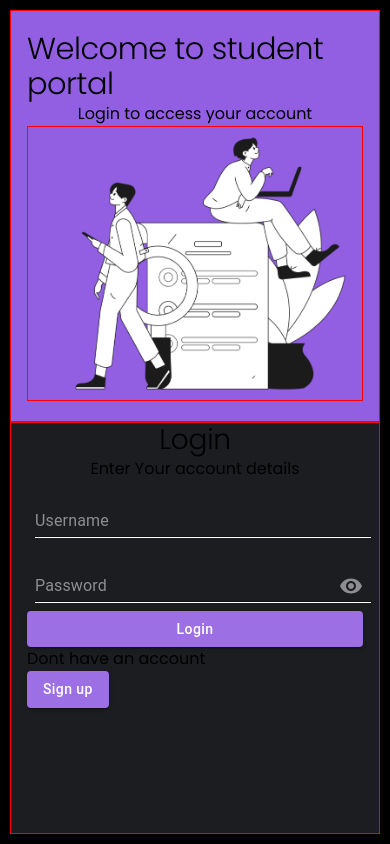
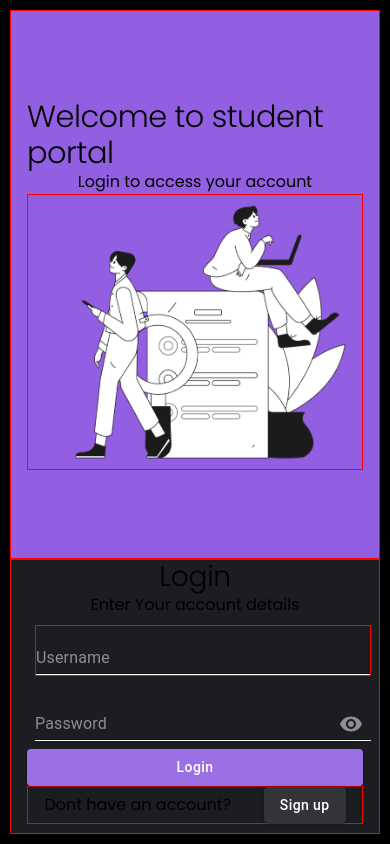
Before and after one commit to Satria-WS/crud-login-react, a React (Vite) app: page / in a window 390 px wide. Built offline with nearby package versions, Linux system fonts and the light colour scheme; a web font is replaced by a local one.

Commit message:
Enhance Login component layout with improved styling and responsiveness

```diff
--- a/src/views/Login.tsx
+++ b/src/views/Login.tsx
@@ -92,7 +92,7 @@ const Login = () => {
             >
               <Box sx={{ display: 'flex', flexDirection: 'column' }}>
                 {/* username */}
-                <FormControl sx={{ m: 1 }} variant="standard" fullWidth>
+                <FormControl sx={{ m: 1 , border:"1px solid red"  }} variant="standard" fullWidth>
                   <InputLabel sx={{ color: '#FFFFFF80' }} htmlFor="username">
                     Username
                   </InputLabel>
@@ -143,9 +143,16 @@ const Login = () => {
                 </Button>
               </Box>
             </form>
-            <Box>
-              <p className="text-white">Dont have an account</p>
-              <Button variant="contained" color="primary">
+            <Box
+              border={'1px solid red'}
+              display={'flex'}
+              justifyContent="space-around"
+              alignItems={'center'}
+            >
+              <p className="text-white py-3 md:text-xs  ">Dont have an account?</p>
+              <Button sx={{
+                backgroundColor:"#333437 !important"
+              }} variant="contained" >
                 Sign up
               </Button>
             </Box>
@@ -153,7 +160,7 @@ const Login = () => {
           {/* col-2 */}
           <Box
             sx={{
-              flex: '1',
+              flex: '2',
               display: 'flex',
               flexDirection: 'column',
               alignItems: 'cener',
@@ -207,7 +214,7 @@ const Login = () => {
                 }}
               >
                 <img
-                  className="border border-pink-900 w-full max-w-[800px] min-w-[400px]"
+                  className="border border-pink-900 w-full  max-w-[36rem] min-w-[400px]"
                   src={background}
                   alt="background-login"
                 />
```
